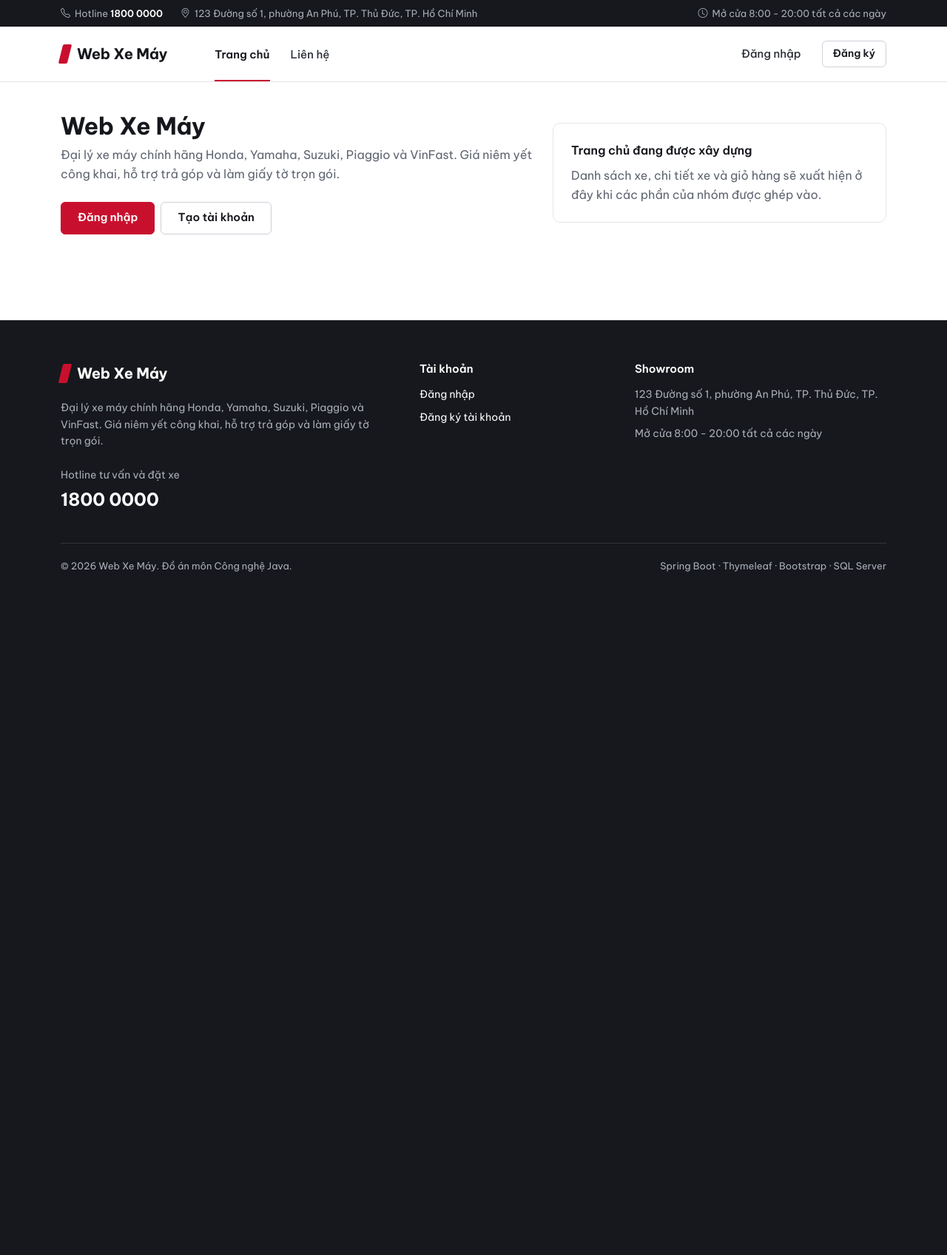
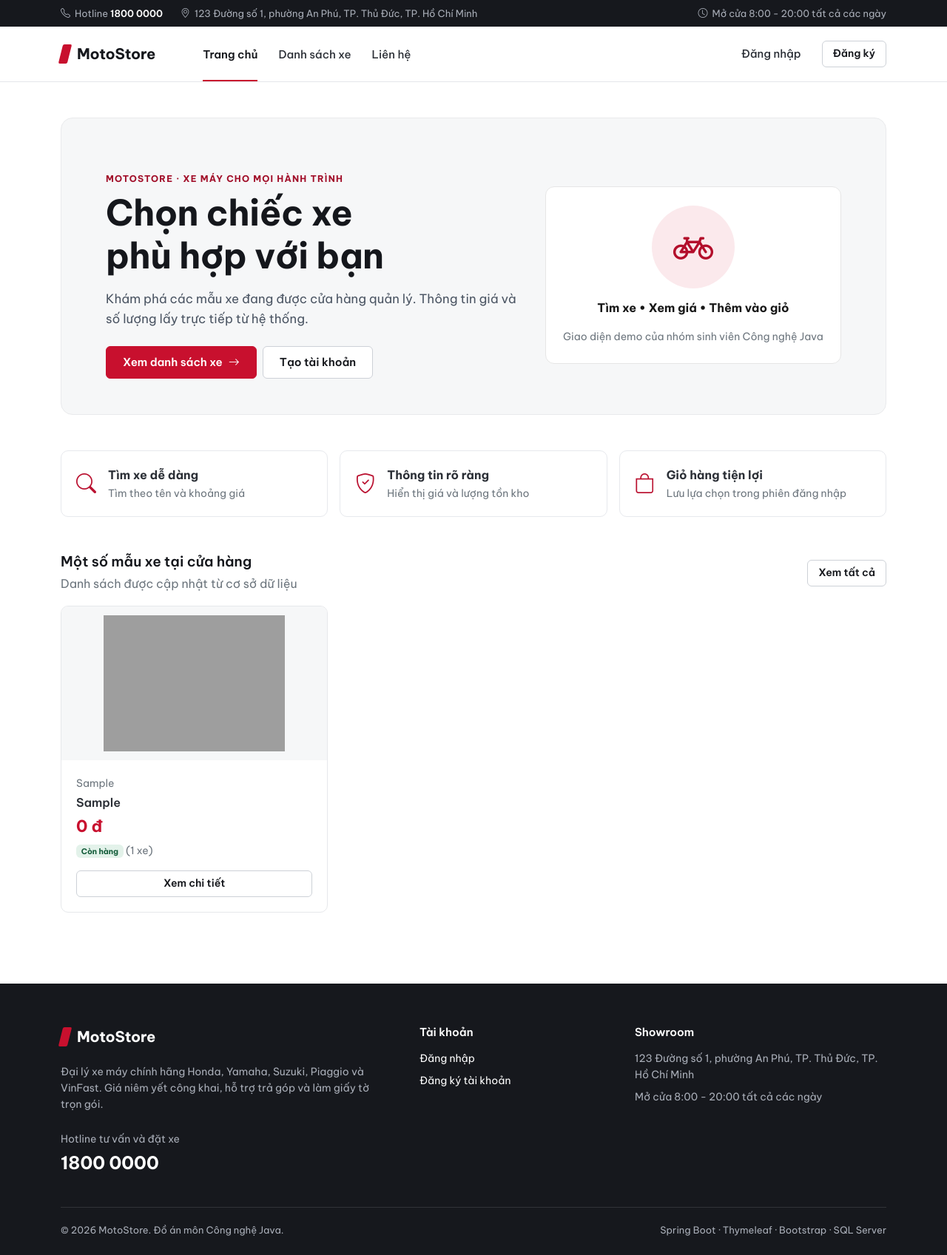
Before and after one commit to McModCoding/Doan-Java, a Spring Boot app: page / in a window 1280 px wide. Shown: the whole page at 74% size. Before the commit the page ends 773 px from the top, so only its background shows below. Run offline with Spring Boot 4, Linux system fonts and the light colour scheme; tables that the repository leaves empty hold one stand-in row (values such as "Sample post"); some of the project's set-up classes (security, data sources, template engines, error pages and the like) are left out, and stand-ins take their place; some libraries are stand-ins or nearby versions; grey boxes are pictures that could not be loaded.

Commit message:
Ghép giao diện trang chủ, danh sách xe, chi tiết xe (thành viên 2)
Giao diện giữ nguyên như bản nộp (MotoStore_GiaoDien), chỉ sửa phần nối với code chung:
- GiaoDienXeService đổi theo Entity XeMay chung (maXe, soLuong, hãng, loại, mô tả, ảnh) thay cho Entity bản cũ
- Chỉ hiện xe đang kinh doanh; tìm theo tên xe, tên hãng hoặc "hãng + tên", không phân biệt hoa thường
- Sửa tiêu đề trang chi tiết xe: dấu | trong chuỗi ghép |...| của Thymeleaf làm mọi trang /xe-may/{id} lỗi 500
- Ảnh lấy cột HinhAnh, chưa có thì theo quy ước /images/xe/xe-<mã>.jpg, không có nữa thì hiện "Chưa có ảnh thực tế"
- Header của thành viên 2; layout chung giữ dòng nạp font, thêm motostore-frontend.css
- Tên cửa hàng MotoStore (messages.properties); tài khoản CSDL đọc được từ biến môi trường DB_USER, DB_PASSWORD

```diff
--- a/web/src/main/java/com/xemay/config/SecurityConfig.java
+++ b/web/src/main/java/com/xemay/config/SecurityConfig.java
@@ -50,7 +50,10 @@ public class SecurityConfig {
                         // (1) Ai cũng xem được, không cần đăng nhập
                         .requestMatchers("/css/**", "/js/**", "/images/**", "/fonts/**", "/webjars/**", "/favicon.ico").permitAll()
                         .requestMatchers("/", "/dang-nhap", "/dang-ky", "/error").permitAll()
-                        .requestMatchers(HttpMethod.GET, "/xe-may/**", "/hang-xe/**").permitAll()
+                        .requestMatchers(HttpMethod.GET, "/xe-may", "/xe-may/**", "/hang-xe/**").permitAll()
+
+                        // Giỏ hàng chỉ dành cho KHACHHANG, mọi thay đổi dùng POST + CSRF
+                        .requestMatchers("/gio-hang", "/gio-hang/**").hasRole(VaiTro.KHACHHANG)
 
                         // (2) Khu vực quản trị: quy tắc cụ thể hơn phải đặt TRƯỚC quy tắc chung
                         .requestMatchers("/quan-tri/tai-khoan/**", "/quan-tri/lich-su-dang-nhap/**").hasRole(VaiTro.ADMIN)
--- a/web/src/main/java/com/xemay/controller/TrangChuController.java
+++ b/web/src/main/java/com/xemay/controller/TrangChuController.java
@@ -1,17 +1,17 @@
 package com.xemay.controller;
 
+import com.xemay.service.GiaoDienXeService;
 import org.springframework.stereotype.Controller;
+import org.springframework.ui.Model;
 import org.springframework.web.bind.annotation.GetMapping;
 
-/**
- * Trang chủ TẠM THỜI để có nơi đứng sau khi đăng nhập.
- * Thành viên phụ trách giao diện thay nội dung templates/index.html (và lớp này nếu cần) bằng trang chủ thật.
- */
 @Controller
 public class TrangChuController {
-
+    private final GiaoDienXeService xeService;
+    public TrangChuController(GiaoDienXeService xeService){this.xeService=xeService;}
     @GetMapping("/")
-    public String trangChu() {
+    public String trangChu(Model model) {
+        model.addAttribute("noiBat",xeService.noiBat());
         return "index";
     }
 }
--- a/web/src/main/resources/application.properties
+++ b/web/src/main/resources/application.properties
@@ -8,8 +8,8 @@ server.port=8080
 
 # ---------- 1. Kết nối SQL Server ----------
 spring.datasource.url=jdbc:sqlserver://localhost:1433;databaseName=QL_CUAHANG_XEMAY;encrypt=true;trustServerCertificate=true
-spring.datasource.username=sa
-spring.datasource.password=123456
+spring.datasource.username=${DB_USER:sa}
+spring.datasource.password=${DB_PASSWORD:123456}
 # Mỗi thành viên tạo file src/main/resources/application-local.properties (đã nằm trong .gitignore)
 # để ghi đè username/password theo máy mình. Không có file này thì dùng giá trị ở trên.
 spring.config.import=optional:classpath:application-local.properties
--- a/web/src/main/resources/messages.properties
+++ b/web/src/main/resources/messages.properties
@@ -9,7 +9,7 @@ typeMismatch.java.time.LocalDate=Ngày không đúng định dạng
 # THÔNG TIN CỬA HÀNG hiển thị trên giao diện (header, footer, trang đăng nhập).
 # Đây là DỮ LIỆU TẠM: nhóm đổi tên, hotline, địa chỉ tại đây, không cần sửa template.
 # ---------------------------------------------------------------------------
-cuahang.ten=Web Xe Máy
+cuahang.ten=MotoStore
 cuahang.mo-ta=Đại lý xe máy chính hãng Honda, Yamaha, Suzuki, Piaggio và VinFast. Giá niêm yết công khai, hỗ trợ trả góp và làm giấy tờ trọn gói.
 cuahang.hotline=1800 0000
 cuahang.hotline-so=18000000
--- /dev/null
+++ b/web/src/main/resources/static/css/motostore-frontend.css
@@ -0,0 +1,28 @@
+/* Giao diện khách hàng độc lập để ghép với theme của nhóm. */
+.moto-hero{background:#f6f7f8;border:1px solid #e9eaec;border-radius:16px;padding:clamp(24px,4vw,48px);margin:8px 0 0}
+.moto-hero h1{max-width:590px}.moto-hero .lead{font-size:1.05rem;color:#4b5563;max-width:560px}
+.moto-eyebrow{color:#a10d28;font-size:.76rem;letter-spacing:.1em;font-weight:700}
+.moto-hero-art{background:white;min-height:240px;border:1px solid #e6e6e6;border-radius:12px;display:flex;flex-direction:column;align-items:center;justify-content:center;gap:14px;text-align:center;padding:22px}
+.moto-hero-symbol{width:112px;height:112px;display:grid;place-items:center;border-radius:50%;background:#fbe9ec;color:#b30e2b;font-size:54px}
+.moto-hero-caption{font-weight:650;color:#171717}
+.moto-quick-item{border:1px solid #e7e9ed;border-radius:10px;padding:20px;display:flex;align-items:center;gap:16px;height:100%}
+.moto-quick-item>i{font-size:27px;color:#ba1130}
+.moto-page-heading{border-bottom:1px solid #e7e9ed;padding-bottom:20px}
+.the-xe-khach{border:1px solid #e6e8eb;overflow:hidden;box-shadow:none;transition:transform .16s ease, box-shadow .16s ease}
+.the-xe-khach:hover{transform:translateY(-2px);box-shadow:0 8px 22px #17202e10}
+.the-xe-khach .card-body{padding:20px}
+.anh-xe-khach{display:flex;align-items:center;justify-content:center;height:208px;background:#f6f7f8;overflow:hidden;text-decoration:none}
+.anh-xe-khach img,.moto-detail-photo img{width:100%;height:100%;object-fit:contain;padding:12px}
+.anh-trong{height:100%;width:100%;flex-direction:column;align-items:center;justify-content:center;gap:9px;text-align:center;padding:15px;color:#737b86;background:#f6f7f8}
+.anh-trong i{font-size:30px}.anh-trong span{font-size:.83rem}.anh-trong small{font-size:.75rem}
+.anh-trong:not([hidden]){display:flex}.anh-trong[hidden]{display:none!important}
+.moto-filters{background:#fbfbfc;border-color:#e7e9ed}
+.moto-detail-photo{height:420px;display:flex;align-items:center;justify-content:center;border:1px solid #e9eaee;background:#f6f7f8;border-radius:12px;overflow:hidden}
+.moto-detail-spec{border-top:1px solid #e7e9ed;border-bottom:1px solid #e7e9ed}
+.moto-detail-spec>div{display:flex;justify-content:space-between;gap:20px;padding:12px 0;border-bottom:1px solid #eeeeef}
+.moto-detail-spec>div:last-child{border-bottom:0}.moto-detail-spec span{color:#666}
+.moto-quantity{width:85px}.moto-cart-line{display:flex;gap:16px;align-items:center;border-bottom:1px solid #eceef0}
+.moto-cart-line:last-child{border:0}.moto-cart-thumb{flex:0 0 106px;max-width:106px;height:100px;border-radius:9px;background:#f6f7f8;overflow:hidden}
+.moto-cart-thumb img{width:100%;height:100%;object-fit:contain}.moto-cart-thumb .anh-trong i{font-size:21px}
+.min-width-0{min-width:0}
+@media(max-width:575.98px){.moto-hero{padding:23px 19px}.moto-detail-photo{height:270px}.moto-cart-line{flex-wrap:wrap}.moto-cart-line>div:last-child{width:100%;text-align:left!important;padding-left:122px}}
--- a/web/src/main/resources/templates/fragments/header.html
+++ b/web/src/main/resources/templates/fragments/header.html
@@ -39,19 +39,12 @@
                     <li class="nav-item">
                         <a class="nav-link" th:href="@{/}" th:classappend="${@duongDan.laTrang('/')} ? 'active'">Trang chủ</a>
                     </li>
-                    <!--/* Thành viên phụ trách giao diện: bỏ chú thích khi trang /xe-may đã làm xong
                     <li class="nav-item">
-                        <a class="nav-link" th:href="@{/xe-may}" th:classappend="${@duongDan.dangO('/xe-may')} ? 'active'">Xe máy</a>
+                        <a class="nav-link" th:href="@{/xe-may}" th:classappend="${@duongDan.dangO('/xe-may')} ? 'active'">Danh sách xe</a>
                     </li>
-                    */-->
-                    <!--/* Thành viên phụ trách giỏ hàng, đặt hàng: bỏ chú thích khi đã làm xong
                     <li class="nav-item" sec:authorize="hasRole('KHACHHANG')">
                         <a class="nav-link" th:href="@{/gio-hang}" th:classappend="${@duongDan.dangO('/gio-hang')} ? 'active'">Giỏ hàng</a>
                     </li>
-                    <li class="nav-item" sec:authorize="hasRole('KHACHHANG')">
-                        <a class="nav-link" th:href="@{/don-hang}" th:classappend="${@duongDan.dangO('/don-hang')} ? 'active'">Đơn hàng của tôi</a>
-                    </li>
-                    */-->
                     <li class="nav-item">
                         <a class="nav-link" href="#lien-he">Liên hệ</a>
                     </li>
--- a/web/src/main/resources/templates/fragments/layout.html
+++ b/web/src/main/resources/templates/fragments/layout.html
@@ -24,6 +24,7 @@
     <link rel="stylesheet" th:href="@{/webjars/bootstrap-icons/font/bootstrap-icons.min.css}">
     <link rel="stylesheet" th:href="@{/fonts/be-vietnam-pro/be-vietnam-pro.css}">
     <link rel="stylesheet" th:href="@{/css/theme.css}">
+    <link rel="stylesheet" th:href="@{/css/motostore-frontend.css}">
 </head>
 <body class="d-flex flex-column min-vh-100">
 
--- /dev/null
+++ b/web/src/main/resources/templates/fragments/the-xe.html
@@ -0,0 +1,33 @@
+<!DOCTYPE html>
+<html lang="vi" xmlns:th="http://www.thymeleaf.org" xmlns:sec="http://www.thymeleaf.org/extras/spring-security">
+<body>
+<article th:fragment="theXe(xe)" class="card h-100 the-xe-khach">
+    <a class="anh-xe-khach" th:href="@{/xe-may/{id}(id=${xe.id()})}" th:aria-label="|Xem thông tin ${xe.tenXe()}|">
+        <img th:src="${xe.anh()}" th:alt="|Hình xe ${xe.tenXe()}|" loading="lazy"
+             onerror="this.hidden=true;this.nextElementSibling.hidden=false" />
+        <div class="anh-trong" hidden>
+            <i class="bi bi-image" aria-hidden="true"></i>
+            <span>Chưa có ảnh thực tế</span>
+            <small th:text="${xe.tenXe()}">Tên xe</small>
+        </div>
+    </a>
+    <div class="card-body d-flex flex-column">
+        <p class="text-secondary small mb-1" th:text="${xe.hangXe()}">Hãng xe</p>
+        <h3 class="h5 mb-2"><a class="text-decoration-none text-body" th:href="@{/xe-may/{id}(id=${xe.id()})}" th:text="${xe.tenXe()}">Tên mẫu xe</a></h3>
+        <div class="mt-auto">
+            <div class="gia mb-2" th:text="|${#numbers.formatDecimal(xe.giaBan(),1,'POINT',0,'COMMA')} đ|">0 đ</div>
+            <p class="small mb-3" th:if="${xe.conHang()}"><span class="badge bg-success-subtle text-success-emphasis">Còn hàng</span>
+                <span class="text-secondary" th:text="|(${xe.soLuongTon()} xe)|">(0 xe)</span></p>
+            <p class="small mb-3" th:unless="${xe.conHang()}"><span class="badge bg-secondary-subtle text-secondary-emphasis">Tạm hết hàng</span></p>
+            <div class="d-grid gap-2">
+                <a class="btn btn-outline-secondary btn-sm" th:href="@{/xe-may/{id}(id=${xe.id()})}">Xem chi tiết</a>
+                <form method="post" th:action="@{/gio-hang/them}" sec:authorize="hasRole('KHACHHANG')">
+                    <input type="hidden" name="xeId" th:value="${xe.id()}">
+                    <input type="hidden" name="soLuong" value="1">
+                    <button class="btn btn-primary btn-sm w-100" type="submit" th:disabled="${!xe.conHang()}"><i class="bi bi-cart-plus"></i> Thêm vào giỏ</button>
+                </form>
+            </div>
+        </div>
+    </div>
+</article>
+</body></html>
--- a/web/src/main/resources/templates/index.html
+++ b/web/src/main/resources/templates/index.html
@@ -1,42 +1,41 @@
 <!DOCTYPE html>
-<!--/*
-    TRANG CHỦ TẠM THỜI - để có nơi đứng sau khi đăng nhập và thử phần menu theo vai trò.
-    Thành viên phụ trách giao diện thay nội dung thẻ <section> bằng trang chủ thật theo quy chuẩn giao diện
-    (ảnh bìa, xe nổi bật dạng thẻ .the-xe, hãng xe...), giữ nguyên dòng th:replace bên dưới.
-*/-->
 <html lang="vi" xmlns:th="http://www.thymeleaf.org" xmlns:sec="http://www.thymeleaf.org/extras/spring-security"
       th:replace="~{fragments/layout :: trang(~{::title}, ~{::section})}">
-<head><title th:text="#{cuahang.ten} + ' | Đại lý xe máy chính hãng'">Web Xe Máy | Đại lý xe máy chính hãng</title></head>
-<body>
-<section>
-    <div class="row g-4 align-items-center">
+<head><title>MotoStore | Cửa hàng xe máy</title></head>
+<body><section>
+    <div class="moto-hero row g-4 align-items-center mb-5">
         <div class="col-lg-7">
-            <h1 th:text="#{cuahang.ten}">Web Xe Máy</h1>
-            <p class="dau-trang-mo-ta mb-4" th:text="#{cuahang.mo-ta}">Mô tả cửa hàng</p>
-
-            <div sec:authorize="isAnonymous()" class="d-flex flex-wrap gap-2">
-                <a class="btn btn-primary" th:href="@{/dang-nhap}">Đăng nhập</a>
-                <a class="btn btn-outline-secondary" th:href="@{/dang-ky}">Tạo tài khoản</a>
-            </div>
-
-            <div sec:authorize="isAuthenticated()">
-                <p class="mb-3">Xin chào <strong sec:authentication="principal.hoTen">Họ tên</strong>
-                    (<span sec:authentication="principal.tenVaiTro">vai trò</span>).</p>
-                <div class="d-flex flex-wrap gap-2">
-                    <a sec:authorize="hasAnyRole('ADMIN', 'NHANVIEN')" class="btn btn-primary" th:href="@{/quan-tri}">Vào trang quản trị</a>
-                    <a class="btn btn-outline-secondary" th:href="@{/tai-khoan}">Tài khoản của tôi</a>
-                </div>
+            <p class="moto-eyebrow mb-2">MOTOSTORE · XE MÁY CHO MỌI HÀNH TRÌNH</p>
+            <h1 class="display-5 fw-bold mb-3">Chọn chiếc xe phù hợp với bạn</h1>
+            <p class="lead mb-4">Khám phá các mẫu xe đang được cửa hàng quản lý. Thông tin giá và số lượng lấy trực tiếp từ hệ thống.</p>
+            <div class="d-flex flex-wrap gap-2">
+                <a class="btn btn-primary" th:href="@{/xe-may}">Xem danh sách xe <i class="bi bi-arrow-right"></i></a>
+                <a class="btn btn-outline-secondary" sec:authorize="isAnonymous()" th:href="@{/dang-ky}">Tạo tài khoản</a>
+                <a class="btn btn-outline-secondary" sec:authorize="hasRole('KHACHHANG')" th:href="@{/gio-hang}">Xem giỏ hàng</a>
+                <a class="btn btn-outline-secondary" sec:authorize="hasAnyRole('ADMIN','NHANVIEN')" th:href="@{/quan-tri}">Quản lý cửa hàng</a>
             </div>
         </div>
         <div class="col-lg-5">
-            <div class="card">
-                <div class="card-body">
-                    <p class="fw-semibold text-body-emphasis mb-2">Trang chủ đang được xây dựng</p>
-                    <p class="chu-phu mb-0">Danh sách xe, chi tiết xe và giỏ hàng sẽ xuất hiện ở đây khi các phần của nhóm được ghép vào.</p>
-                </div>
+            <div class="moto-hero-art" aria-label="Thông tin cửa hàng">
+                <div class="moto-hero-symbol"><i class="bi bi-bicycle" aria-hidden="true"></i></div>
+                <div class="moto-hero-caption">Tìm xe • Xem giá • Thêm vào giỏ</div>
+                <p class="small text-secondary mb-0">Giao diện demo của nhóm sinh viên Công nghệ Java</p>
             </div>
         </div>
     </div>
-</section>
-</body>
-</html>
+    <div class="row g-3 moto-quick mb-5">
+        <div class="col-md-4"><div class="moto-quick-item"><i class="bi bi-search"></i><div><strong>Tìm xe dễ dàng</strong><div class="small text-secondary">Tìm theo tên và khoảng giá</div></div></div></div>
+        <div class="col-md-4"><div class="moto-quick-item"><i class="bi bi-shield-check"></i><div><strong>Thông tin rõ ràng</strong><div class="small text-secondary">Hiển thị giá và lượng tồn kho</div></div></div></div>
+        <div class="col-md-4"><div class="moto-quick-item"><i class="bi bi-bag"></i><div><strong>Giỏ hàng tiện lợi</strong><div class="small text-secondary">Lưu lựa chọn trong phiên đăng nhập</div></div></div></div>
+    </div>
+    <div class="d-flex align-items-center justify-content-between gap-2 mb-3">
+        <div><h2 class="h3 mb-1">Một số mẫu xe tại cửa hàng</h2><p class="text-secondary mb-0">Danh sách được cập nhật từ cơ sở dữ liệu</p></div>
+        <a th:href="@{/xe-may}" class="btn btn-outline-secondary btn-sm">Xem tất cả</a>
+    </div>
+    <div class="row g-3 mb-4" th:if="${!noiBat.isEmpty()}">
+        <div class="col-sm-6 col-lg-4" th:each="xe : ${noiBat}">
+            <div th:replace="~{fragments/the-xe :: theXe(${xe})}"></div>
+        </div>
+    </div>
+    <div class="alert alert-info" th:if="${noiBat.isEmpty()}">Chưa có dữ liệu xe. Nhóm cần thêm dữ liệu từ phần quản lý xe máy.</div>
+</section></body></html>
```
Also changed, not shown: web/src/main/java/com/xemay/controller/GiaoDienXeController.java (added, +47 -0 lines), web/src/main/java/com/xemay/dto/SanPhamHienThi.java (added, +17 -0 lines), web/src/main/java/com/xemay/repository/XeMayRepository.java (+27 -0 lines), web/src/main/java/com/xemay/service/GiaoDienXeService.java (added, +62 -0 lines), web/src/main/resources/templates/xe-may/chi-tiet.html (added, +34 -0 lines), web/src/main/resources/templates/xe-may/danh-sach.html (added, +31 -0 lines).
